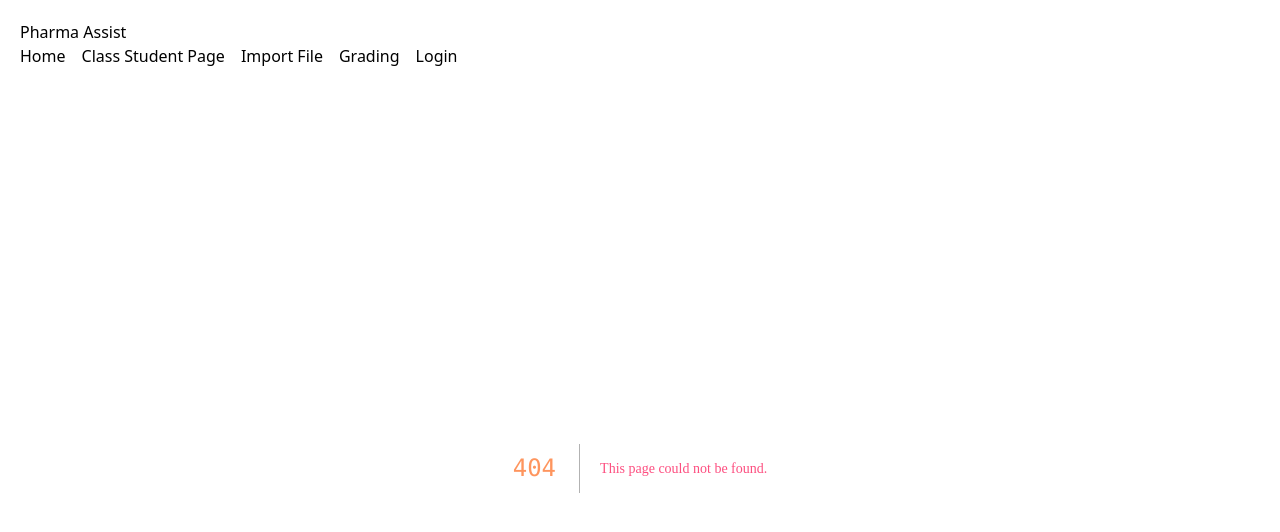
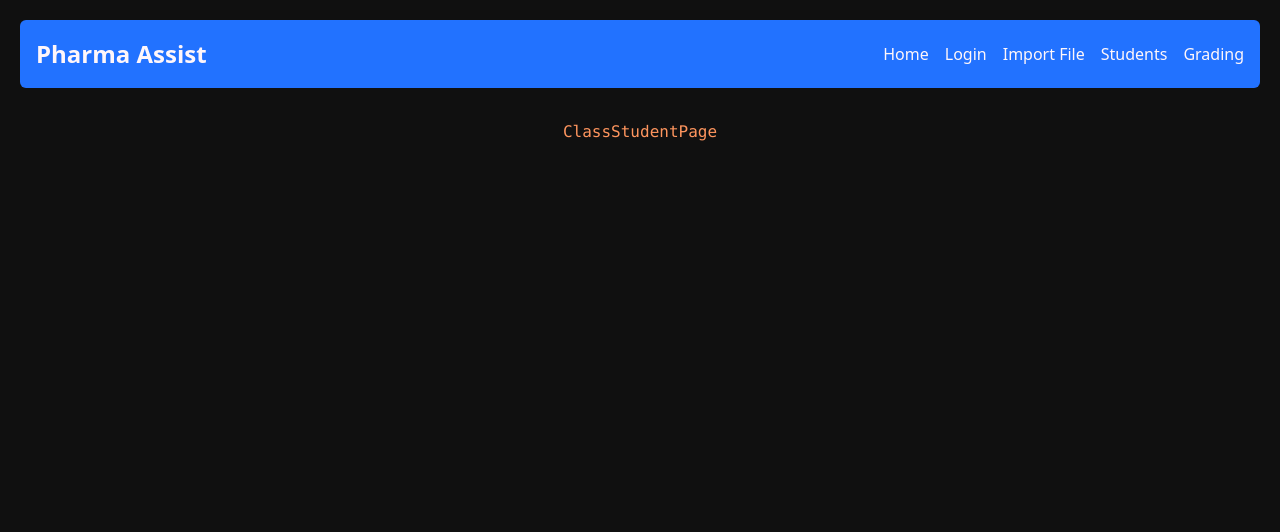
Before and after one commit to JinPlanter/Pharma-Assist, a Next.js app: page /Students in a window 1280 px wide. Before the commit this address had no page. Shown: the top 532 px of the page. Built offline with nearby package versions, Linux system fonts and the light colour scheme.

Commit message:
Transfers Styling to globals.css and Minor Project Refactoring
Current Refactoring:
- removal of navbar.js
- renaming of pages
- reordering of tabs/pages
- minor code reformatting

```diff
--- a/app/ImportFile/page.js
+++ b/app/ImportFile/page.js
@@ -1,6 +1,7 @@
 "use client";
 import React, { useState } from 'react';
-import '../Styles/style.css';
+// import '../Styles/style.css';
+import '../globals.css'
 import Papa from 'papaparse';
 
 // Import File component
--- a/app/Login/page.js
+++ b/app/Login/page.js
@@ -2,7 +2,8 @@
 
 // Import necessary modules from the React library
 import React, { useState } from 'react';
-import '../Styles/style.css'; // Import styles
+// import '../Styles/style.css'; // Import styles
+import '../globals.css'
 
 // LoginPage component
 export default function LoginPage() {
--- a/app/ClassStudentPage/page.js
+++ b/app/Students/page.js
@@ -1,5 +1,6 @@
 import React from 'react'
-import '../Styles/style.css';
+// import '../Styles/style.css';
+import '../globals.css'
 
 export default function Page() {
     return (
--- a/app/components/navigation.js
+++ b/app/components/navigation.js
@@ -1,11 +1,9 @@
+"use client"
 
-"use client"
 import React, { useState, useEffect } from 'react';
 import Link from 'next/link';
 
-
-
-export default function Navigation(){
+export default function Navigation() {
 
     const [isDrawerOpen, setIsDrawerOpen] = useState(false);
 
@@ -17,18 +15,18 @@ export default function Navigation(){
         setIsDrawerOpen(false);
     };
 
-    {/* Close Drawer when user clicks outside of it */}
+    {/* Close Drawer when user clicks outside of it */ }
     useEffect(() => {
-        if(isDrawerOpen){
+        if (isDrawerOpen) {
             document.addEventListener('click', closeDrawer);
         }
         return () => {
             document.removeEventListener('click', closeDrawer);
         };
-    },[isDrawerOpen]);
+    }, [isDrawerOpen]);
 
 
-    return(
+    return (
         <nav className="navigation">
             <div className="navigationContainer">
                 {/* Hamburger Button for Small Screens */}
@@ -52,16 +50,16 @@ export default function Navigation(){
                                 <Link className='navigationDrawerLink' href="/" onClick={toggleDrawer}>Home</Link>
                             </li>
                             <li className='navigationDrawerLi'>
-                                <Link className='navigationDrawerLink' href="/ClassStudentPage" onClick={toggleDrawer}>Class Student Page</Link>
+                                <Link className='navigationDrawerLink' href="/Login" onClick={toggleDrawer}>Login</Link>
                             </li>
                             <li className='navigationDrawerLi'>
-                                <Link  className='navigationDrawerLink' href="/ImportFile" onClick={toggleDrawer}>Import File</Link>
+                                <Link className='navigationDrawerLink' href="/ImportFile" onClick={toggleDrawer}>Import File</Link>
                             </li>
                             <li className='navigationDrawerLi'>
-                                <Link className='navigationDrawerLink' href="/grading" onClick={toggleDrawer}>Grading</Link>
+                                <Link className='navigationDrawerLink' href="/Students" onClick={toggleDrawer}>Students</Link>
                             </li>
                             <li className='navigationDrawerLi'>
-                                <Link className='navigationDrawerLink' href="/Login" onClick={toggleDrawer}>Login</Link>
+                                <Link className='navigationDrawerLink' href="/Grading" onClick={toggleDrawer}>Grading</Link>
                             </li>
                         </ul>
                     </div>
@@ -70,13 +68,11 @@ export default function Navigation(){
                 {/* Horizontal Navigation for Large Screens */}
                 <div className="hidden lg:flex space-x-4">
                     <Link href="/">Home</Link>
-                    <Link href="/ClassStudentPage">Class Student Page</Link>
+                    <Link href="/Login">Login</Link>
                     <Link href="/ImportFile">Import File</Link>
-                    <Link href="/grading">Grading</Link>
-                    <Link href="/Login">Login</Link>
+                    <Link href="/Students">Students</Link>
+                    <Link href="/Grading">Grading</Link>
                 </div>
-
-
 
             </div>
         </nav>
--- a/app/globals.css
+++ b/app/globals.css
@@ -1,5 +1,3 @@
-
-
 @tailwind base;
 @tailwind components;
 @tailwind utilities;
@@ -18,7 +16,6 @@
     --background-end-rgb: 0, 0, 0;
   }
 }
-
 
 
 body {
@@ -53,10 +50,205 @@ h3 {
 
 }
 
-
-
 p {
   color: rgb(180, 180, 180);
   font-family: 'Franklin Gothic Medium', 'Arial Narrow', Arial, sans-serif;
   justify-content: center;
 }
+
+
+/*styles for classList component*/
+.classList {
+  display: flex;
+  flex-direction: column;
+  background-color: theme('colors.custom-black');
+  color: theme('colors.custom-white');
+  margin-top: 1rem;
+}
+
+.classListItem {
+  flex-shrink: 0;
+  padding: 0.5rem;
+  border-width: 1px;
+  border-radius: 0.375rem;
+  cursor: pointer;
+  background-color: theme('colors.custom-neon-blue');
+  text-align: center;
+}
+
+.classListItem:hover {
+  background-color: theme('colors.custom-light-blue');
+}
+
+.classListStudent {
+  display: flex;
+  flex-direction: row;
+  justify-content: center;
+  align-items: center;
+  padding: 0.5rem;
+  cursor: pointer;
+  background-color: theme('colors.custom-neon-blue');
+}
+
+.classListStudent:hover {
+  background-color: theme('colors.custom-light-blue');
+}
+
+/*Dropdown component style*/
+.classDropdown {
+  margin-top: 1rem
+}
+
+.classDropdownLabel {
+  display: block;
+  font-size: 0.875rem;
+  line-height: 1.25rem;
+  font-weight: 500;
+  color: theme('colors.custom-white');
+}
+
+.classDropdownSelect {
+  display: block;
+  width: 100%;
+  margin-top: 0.25rem;
+  padding: 0.5rem;
+  border-width: 1px;
+  border-radius: 0.375rem;
+  cursor: pointer;
+  width: 100%;
+  background-color: theme('colors.custom-neon-blue');
+}
+
+.classDropdownOption {
+  padding: 1rem;
+  cursor: pointer;
+  transition-property: all;
+  transition-timing-function: cubic-bezier(0.4, 0, 0.2, 1);
+  transition-duration: 300ms;
+}
+
+.classDropdownOption:hover {
+  background-color: theme('colors.custom-blue');
+}
+
+/*Styles for grading form component*/
+.gradingForm {
+  display: flex;
+  flex-direction: column;
+  background-color: theme('colors.custom-black');
+  color: theme('colors.custom-white');
+  margin-top: 1rem;
+}
+
+.gradingFormText {
+  margin-bottom: 0.5rem;
+}
+
+.gradingFormLabel {
+  font-weight: 700;
+  color: theme('colors.custom-white');
+}
+
+.gradingFormInput {
+  padding: 0.5rem;
+  border-width: 1px;
+  border-radius: 0.375rem;
+  background-color: theme('colors.custom-white');
+  color: theme('colors.custom-black');
+  width: 100%;
+}
+
+.gradingFormCheckbox {
+  margin-top: 0.25rem;
+  margin-right: 0.5rem;
+  background-color: theme('colors.custom-white');
+  color: theme('colors.custom-black');
+}
+
+.gradingFormTextArea {
+  padding: 0.5rem;
+  border-width: 1px;
+  border-radius: 0.375rem;
+  background-color: theme('colors.custom-white');
+  color: theme('colors.custom-black');
+  width: 100%;
+  height: 2.5rem;
+  resize: vertical;
+}
+
+.gradingFormSubmit {
+  padding-top: 0.5rem;
+  padding-bottom: 0.5rem;
+  padding-left: 1rem;
+  padding-right: 1rem;
+  border-radius: 0.375rem;
+  cursor: pointer;
+  background-color: theme('colors.custom-light-blue');
+  color: theme('colors.custom-white');
+  transition-property: all;
+  transition-timing-function: cubic-bezier(0.4, 0, 0.2, 1);
+  transition-duration: 100ms;
+}
+
+.gradingFormSubmit:hover {
+  background-color: theme('colors.custom-neon-blue');
+}
+
+
+/*Styles for navigation component*/
+.navigation {
+  background-color: theme('colors.custom-neon-blue');
+  color: theme('colors.custom-white');
+  padding: 1rem;
+  margin-top: 1rem;
+  border-radius: 0.375rem;
+}
+
+.navigationContainer {
+  display: flex;
+  align-items: center;
+  justify-content: space-between;
+}
+
+.navigationDrawer {
+  position: fixed;
+  padding: 1rem;
+  top: 0rem;
+  left: 0px;
+  height: 100%;
+  width: 35%;
+  z-index: 50;
+  border-radius: 0.375rem;
+  border-color: theme('colors.custom-white');
+  background-color: theme('colors.custom-neon-blue');
+}
+
+.navigationDrawerUl {
+  padding: 0.5rem;
+  margin: 0.25rem;
+}
+
+.navigationDrawerLi {
+  padding: 0.25rem;
+  margin: 0.25rem;
+}
+
+.navigationDrawerLink:hover {
+  color: theme('colors.custom-orange');
+  font-weight: 600;
+}
+
+.navigationDrawerLink {
+  cursor: pointer;
+  color: theme('colors.custom-white');
+  transition-property: all;
+  transition-timing-function: cubic-bezier(0.4, 0, 0.2, 1);
+  transition-duration: 300ms;
+}
+
+/*Logo*/
+.logo {
+  font-size: 1.5rem;
+  font-weight: 700;
+  color: theme('colors.custom-white');
+}
--- a/app/grading/page.js
+++ b/app/grading/page.js
@@ -9,7 +9,8 @@ import GradingForm from '../components/gradingForm';
 import DropdownMenu from '../components/dropdown';
 import classA from '../data/classA.json';
 import classB from '../data/classB.json';
-import '../Styles/style.css'; // Import styles
+// import '../Styles/style.css'; // Import styles
+import '../globals.css'
 
 // Grading component
 const Grading = () => {
--- a/app/navbar.js
+++ /dev/null
@@ -1,19 +0,0 @@
-import React from 'react';
-import Link from 'next/link';
-//import './Styles/style.css';
-
-export default function Navbar() {
-  const webPages = ["Login", "ClassStudentPage", "ImportFile", "grading"];
-
-  return (
-    <nav className="navbar">
-      <ul className="flex items-center justify-between space-x-4">
-        {webPages.map((page) => (
-          <li key={page} className="hover:text-green-400 hover:underline">
-            <Link href={`/${page}`}>{page}</Link>
-          </li>
-        ))}
-      </ul>
-    </nav>
-  )
-}
```
